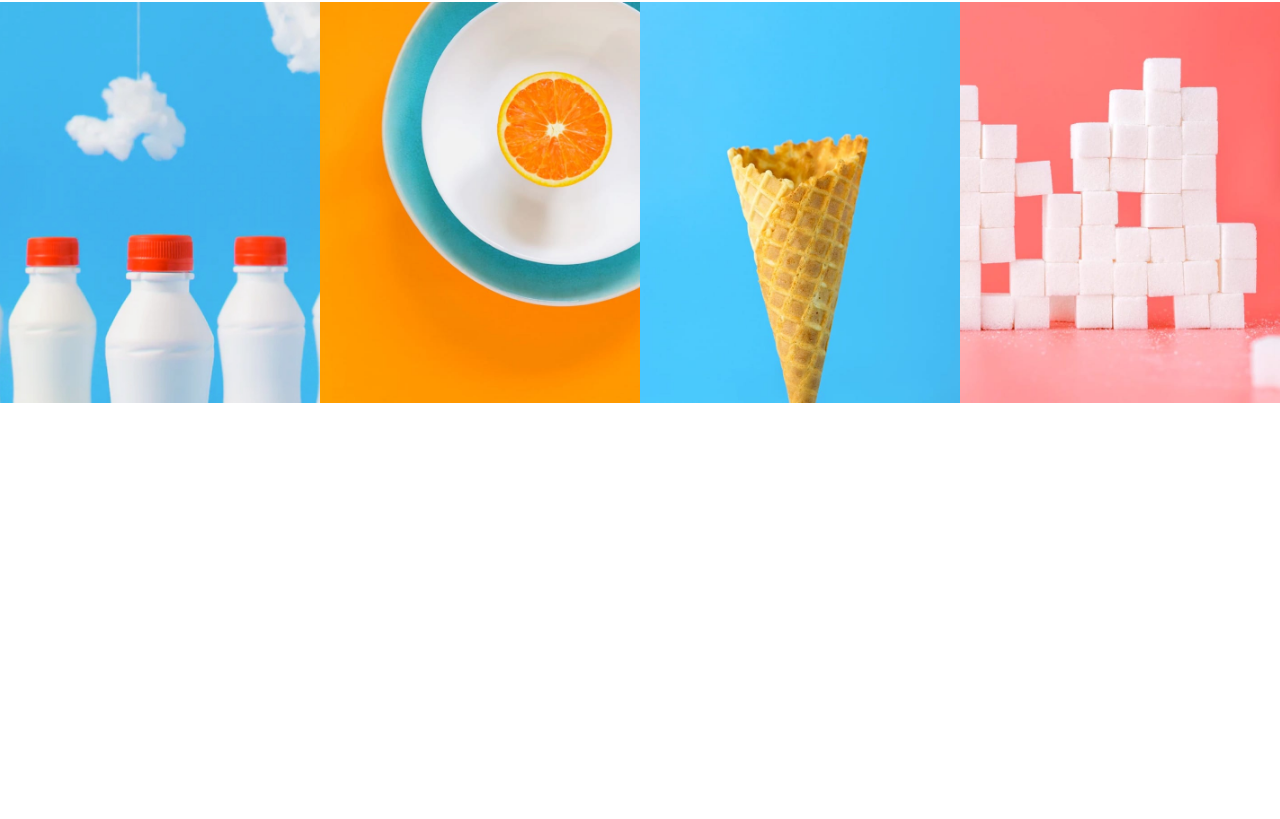
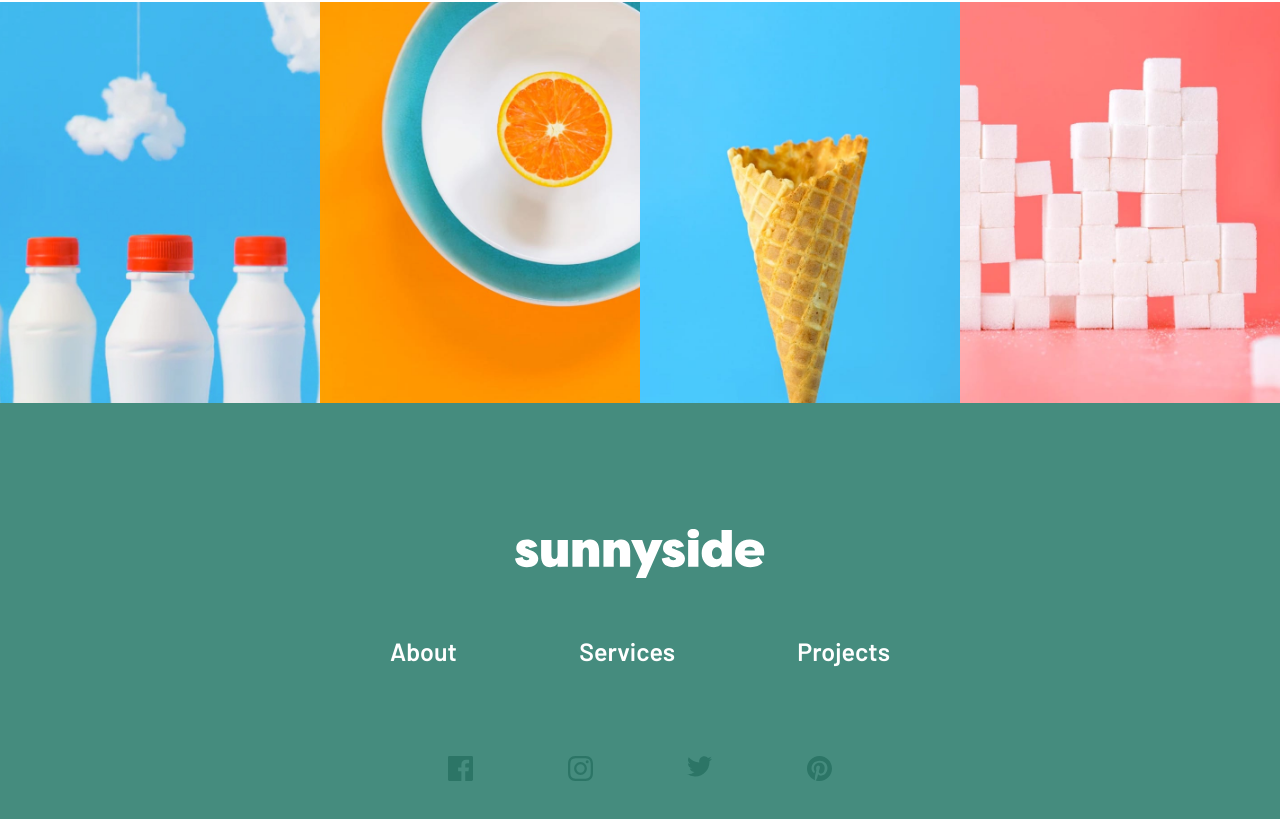
Before and after one commit to Guivieirasilva/sunnyside-agency-landing-page, a React (Vite) app: page / in a window 1280 px wide. Shown: the part 3598-4417 px from the top of the page. Before the commit the page ends 4005 px from the top, so only its background shows below. Built offline with nearby package versions, Linux system fonts and the light colour scheme.

Commit message:
rodapé (footer)

```diff
--- a/src/App.jsx
+++ b/src/App.jsx
@@ -2,6 +2,8 @@ import Clients from "./components/Clients"
 import Content from "./components/Content"
 import Header from "./components/Header"
 import Illustrations from "./components/Illustrations"
+import Informations from "./components/Informations"
+
 
 function App() {
 
@@ -11,6 +13,7 @@ function App() {
       <Content />
       <Clients />
       <Illustrations />
+      <Informations />
     </>
   )
 }
--- /dev/null
+++ b/src/components/Informations.jsx
@@ -0,0 +1,31 @@
+import { Footer, Redes } from "../styles/Informations.style";
+
+import IconLogo from "../assets/images/logo.svg"
+import IconFacebook from "../assets/images/icon-facebook.svg"
+import IconInstagram from "../assets/images/icon-instagram.svg"
+import IconTwitter from "../assets/images/icon-twitter.svg"
+import IconPinterest from "../assets/images/icon-pinterest.svg"
+
+
+export default function Informations(){
+   return(
+      <Footer>
+         <div>
+            <nav>
+               <div><img src={IconLogo} alt=""/></div>
+               <ul>
+                  <li><a href="">About</a></li>
+                  <li><a href="">Services</a></li>
+                  <li><a href="">Projects</a></li>
+               </ul>
+            </nav>
+            <Redes>
+               <span><img src={IconFacebook} alt="Icone da rede social facebook" /></span>
+               <span><img src={IconInstagram} alt="" /></span>
+               <span><img src={IconTwitter} alt="" /></span>
+               <span><img src={IconPinterest} alt="" /></span>
+            </Redes>
+         </div>
+      </Footer>
+   )
+}
--- a/src/styles/Illustrations.style.jsx
+++ b/src/styles/Illustrations.style.jsx
@@ -3,7 +3,6 @@ import styled from "styled-components";
 export const Ilustration = styled.section`
    display: grid;
    grid-template-columns: repeat(4, 1fr);
-   height: 20vh;
    >div{
       height: 100%;
       >.box-image, .hidden{
--- /dev/null
+++ b/src/styles/Informations.style.jsx
@@ -0,0 +1,82 @@
+import styled from "styled-components";
+
+import "../index.css"
+
+export const Footer = styled.footer`
+   background-color: var(--DarkModerate);
+   padding-bottom: 2rem;
+   >div{
+      display: flex;
+      flex-direction: column;
+      justify-content: center;
+      align-items: center;
+
+      >nav{
+         flex-direction: column;
+         margin: 4rem 0;
+         >div{
+            width: 250px;
+            margin: 3rem auto;
+            >img{
+               width: 100%;
+            }
+         }
+         >ul{
+            list-style: none;
+            display: flex;
+            width: 500px;
+            justify-content: space-between;
+            margin-bottom: 1rem;
+            align-items: center;
+            >li a{
+               font-size: 25px;
+               text-decoration: none;
+               color: var(--White);
+               transition: .5s;
+
+               &:hover, &:focus{
+                  color: var(--GrayishBlue);
+               }
+            }
+         }
+         @media screen and (max-width:800px){
+            >div{
+               width:190px;
+            }
+            >ul{
+               width: 250px;
+               margin-bottom: 0;
+
+               >li a{
+                  font-size: 17px;
+               }
+            }
+         }
+
+      }
+
+   }
+
+`
+
+export const Redes = styled.section`
+   display: flex;
+   width: 30%;
+   justify-content: space-between;
+   margin-bottom: 4rem;
+
+   >span{
+      cursor: pointer;
+      transition: .5s;
+      >img{
+         width: 25px;
+      }
+      &:hover, &:focus{
+         transform: scale(1.3, 1.3);
+
+      }
+   }
+   @media screen and (max-width:550px){
+      >span img{ width:19px;}
+   }
+`
```
